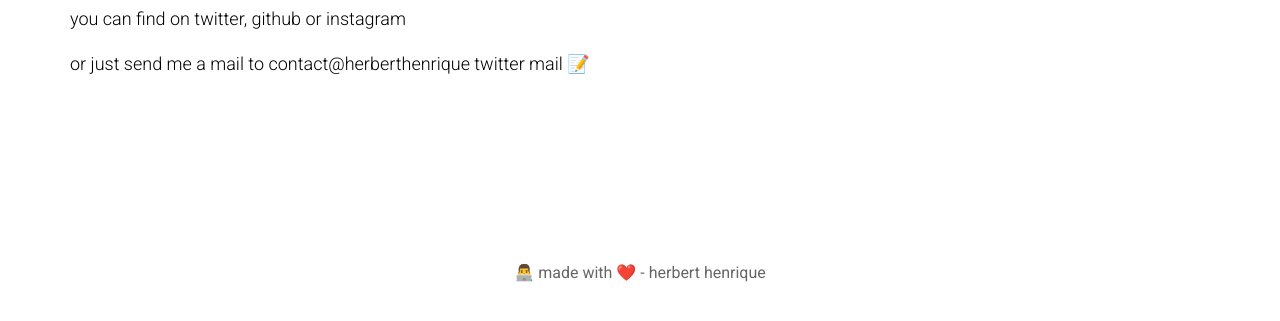
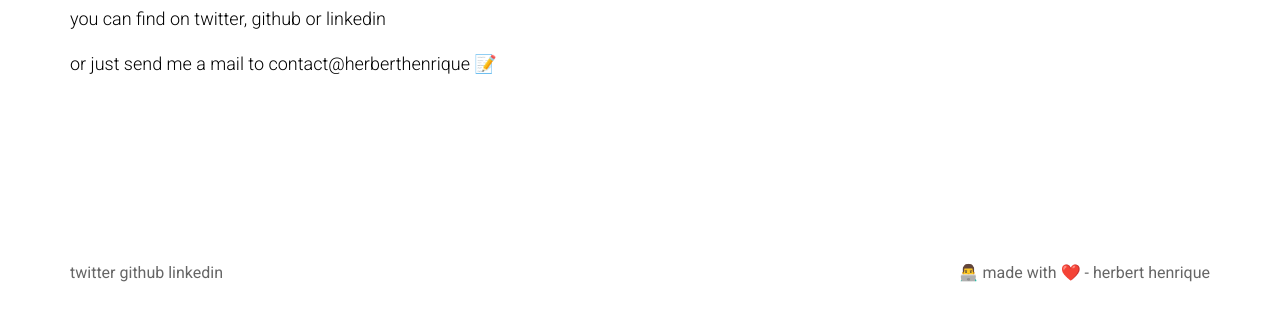
Before and after one commit to rprandi/herberthenrique.github.io, a Gatsby site: page /contact in a window 1280 px wide. Shown: the part 177-498 px from the top of the page. Built offline with nearby package versions, Linux system fonts and the light colour scheme; Gatsby itself is replaced by a stand-in of ours.

Commit message:
final tweaks - i promise

```diff
--- a/gatsby-config.js
+++ b/gatsby-config.js
@@ -18,7 +18,8 @@ module.exports = {
     {
       resolve: `gatsby-transformer-remark`,
       options: {
-        plugins: [{
+        plugins: [
+          {
             resolve: `gatsby-remark-prismjs`,
             options: {
               classPrefix: "language-",
@@ -29,36 +30,36 @@ module.exports = {
             },
           },
           {
-          resolve: 'gatsby-remark-emojis',
-        }],
+            resolve: "gatsby-remark-emojis",
+          },
+        ],
       },
     },
     {
       resolve: `gatsby-plugin-google-analytics`,
       options: {
-        // The property ID; the tracking code won't be generated without it. replace with yours
-        trackingId: "UA-164743872-1",
+        trackingId: "UA-81717843-1",
         head: true,
-      }
+      },
     },
     {
       resolve: `gatsby-plugin-manifest`,
       options: {
-        name: `Delog GatbsyJS Starter`,
-        short_name: `Delog`,
+        name: `Herbert Henrique`,
+        short_name: `Herbert Henrique`,
         start_url: `/`,
         background_color: `#fff`,
-        theme_color: `#381696`,
+        theme_color: `#421e85`,
         display: `standalone`,
-        icon: "src/images/icon.png",
+        icon: "src/images/pingado.png",
       },
     },
     `gatsby-plugin-sass`,
     `gatsby-plugin-react-helmet`,
     `gatsby-plugin-netlify-cms`,
-    'gatsby-plugin-dark-mode',
+    "gatsby-plugin-dark-mode",
     // siteURL is a must for sitemap generation
     `gatsby-plugin-sitemap`,
     `gatsby-plugin-offline`,
   ],
-}
+};
--- a/src/components/layout.js
+++ b/src/components/layout.js
@@ -25,7 +25,30 @@ export default ({ children }) => {
       </header>
       {children}
       <footer className="site-footer">
-        <p>
+        <div class="social-network">
+          <a
+            href="https://twitter.com/herberth3nrique"
+            rel="noopener noreferrer"
+            target="_blank"
+          >
+            twitter
+          </a>{" "}
+          <a
+            href="https://github.com/herberthenrique"
+            rel="noopener noreferrer"
+            target="_blank"
+          >
+            github
+          </a>{" "}
+          <a
+            href="https://linkedin.com/in/herberthenrique"
+            rel="noopener noreferrer"
+            target="_blank"
+          >
+            linkedin
+          </a>
+        </div>
+        <div class="info">
           <span role="img" aria-label="">
             👨‍💻
           </span>{" "}
@@ -34,7 +57,7 @@ export default ({ children }) => {
             ❤️
           </span>{" "}
           - herbert henrique
-        </p>
+        </div>
       </footer>
     </div>
   );
--- a/src/pages/contact.js
+++ b/src/pages/contact.js
@@ -36,14 +36,14 @@ const ContactPage = ({ data: { site } }) => {
             </a>{" "}
             or{" "}
             <a
-              href="https://instagram.com/_herberthenrique"
+              href="https://linkedin.com/in/herberthenrique"
               rel="noopener noreferrer"
               target="_blank"
             >
-              instagram
+              linkedin
             </a>
           </p>
-          or just send me a mail to contact@herberthenrique twitter mail 📝
+          or just send me a mail to contact@herberthenrique 📝
         </div>
       </div>
     </Layout>
--- a/src/styles/global.scss
+++ b/src/styles/global.scss
@@ -253,14 +253,27 @@ a {
   font-size: 0.8rem;
   color: var(--text-secondary-color);
 }
+
 .site-footer {
-  text-align: center;
   margin: 90px 0 16px;
   color: #666;
-  a {
-    font-weight: 700;
+  text-align: center;
+
+  .social-network {
+    margin-bottom: 12px;
+  }
+
+  @media only screen and (min-width: 768px) {
+    display: flex;
+    align-items: center;
+    justify-content: space-between;
+
+    .social-network {
+      margin-bottom: 0;
+    }
   }
 }
+
 .form-container {
   background-color: var(--contact-bg);
   padding: 32px;
```
Also changed, not shown: README.md, 1 other file. Lines whose indentation alone changed are shown as unchanged.
